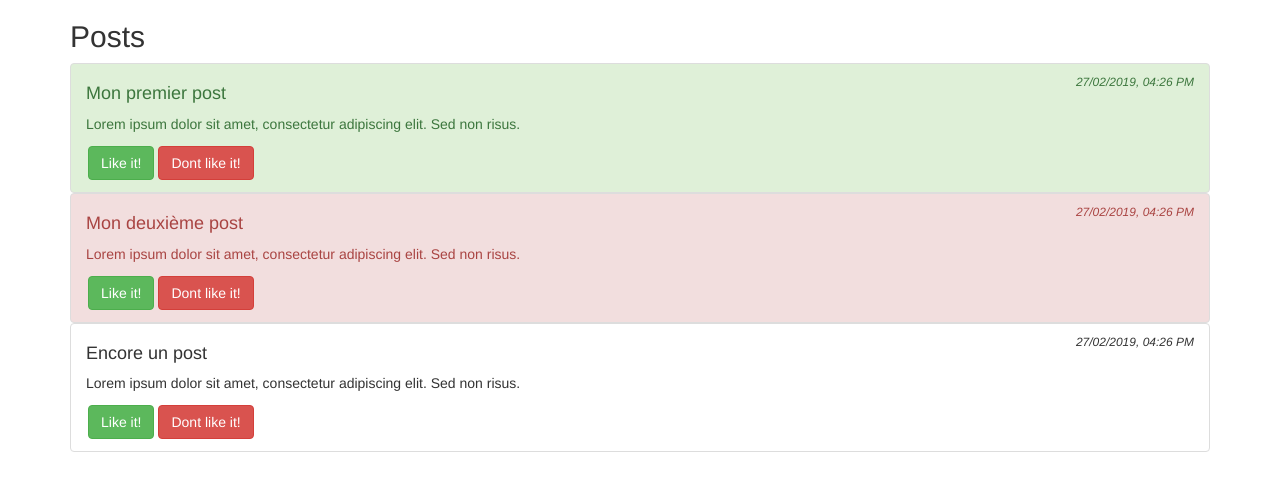
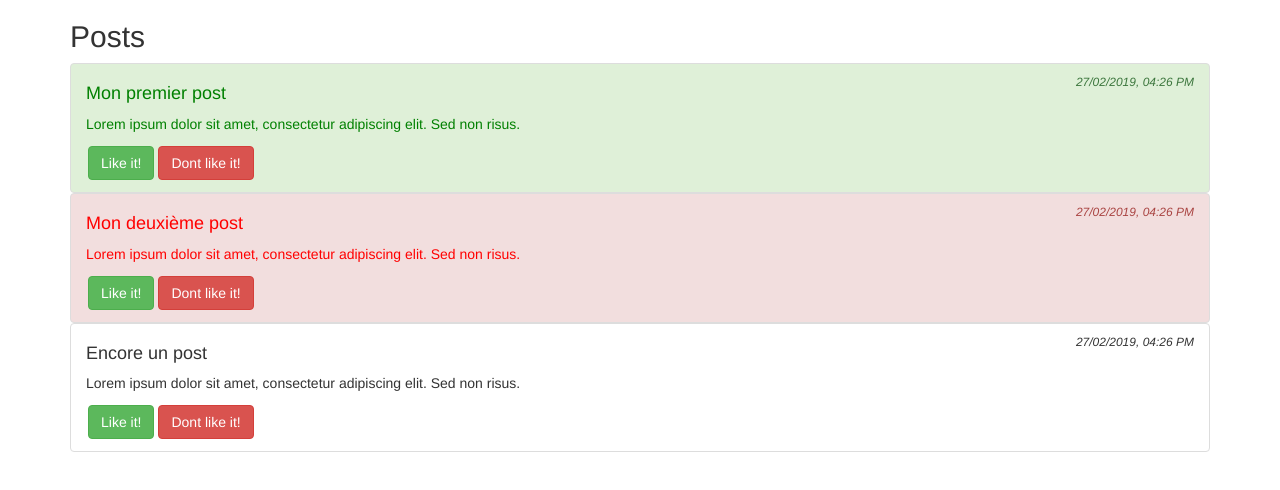
Before and after one commit to tdevilleduc/ocr-angular, an Angular app: page / in a window 1280 px wide. Shown: the top 490 px of the page. Built offline with nearby package versions, Linux system fonts and the light colour scheme.

Commit message:
[feat] chap8: ajout couleur vert/rouge en fonction du nombre de loveIts; utilisation de ngClass et css

```diff
--- a/src/app/post-list-item/post-list-item.component.html
+++ b/src/app/post-list-item/post-list-item.component.html
@@ -1,10 +1,13 @@
-<li class="list-group-item" [ngClass]="{'list-group-item-success': post.loveIts > 0,
-                                        'list-group-item-danger': post.loveIts < 0 }">
+<li class="list-group-item" [ngClass]="{'list-group-item-success': isPostGreen(),
+                                        'list-group-item-danger': isPostRed() }">
         <div class="post-title-container">
-                <h4 class="post-title"> {{ post.title }} </h4>
+                <h4 class="post-title"
+                    [ngClass]="{'text-green': isPostGreen(),
+                                'text-red': isPostRed() }"> {{ post.title }} </h4>
                 <div class="post-date"> {{ post.created_at | date: 'dd/MM/yyyy, hh:mm a'}} </div>
         </div>
-        <p> {{ post.content }} </p>
+        <p [ngClass]="{'text-green': isPostGreen(),
+                       'text-red': isPostRed() }"> {{ post.content }} </p>
 
         <button class="btn btn-success"
                 (click)="onLike()">Like it!</button>
--- a/src/app/post-list-item/post-list-item.component.scss
+++ b/src/app/post-list-item/post-list-item.component.scss
@@ -15,3 +15,11 @@
 button {
     margin: 2px;
 }
+
+.text-red {
+    color: red;
+}
+
+.text-green {
+    color: green;
+}
--- a/src/app/post-list-item/post-list-item.component.ts
+++ b/src/app/post-list-item/post-list-item.component.ts
@@ -27,7 +27,11 @@ export class PostListItemComponent implements OnInit {
     console.log('loveIts: ' + this.post.loveIts);
   }
 
-  getColor() {
+  isPostGreen() {
+    return this.post.loveIts > 0;
+  }
 
+  isPostRed() {
+    return this.post.loveIts < 0;
   }
 }
```
